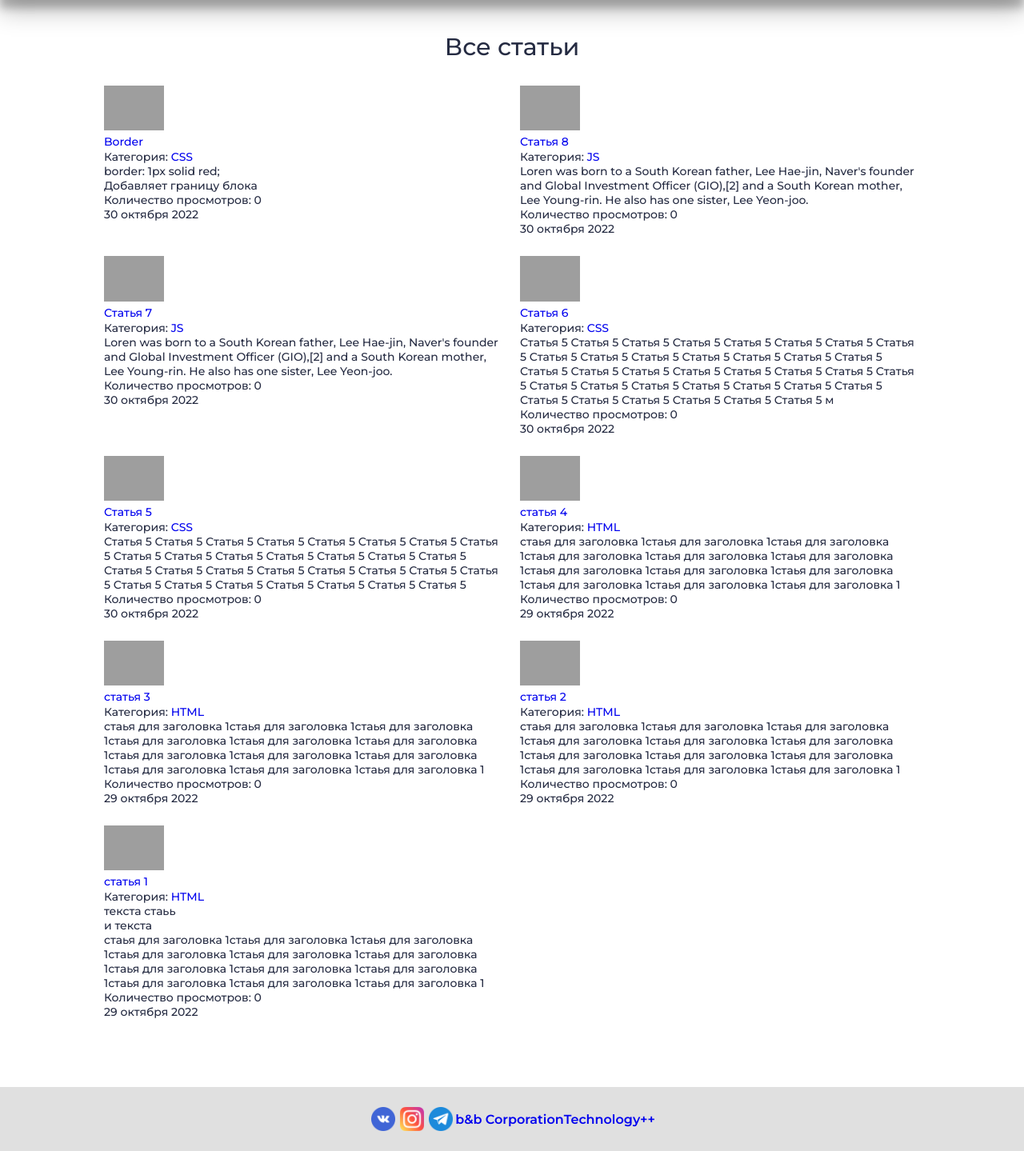
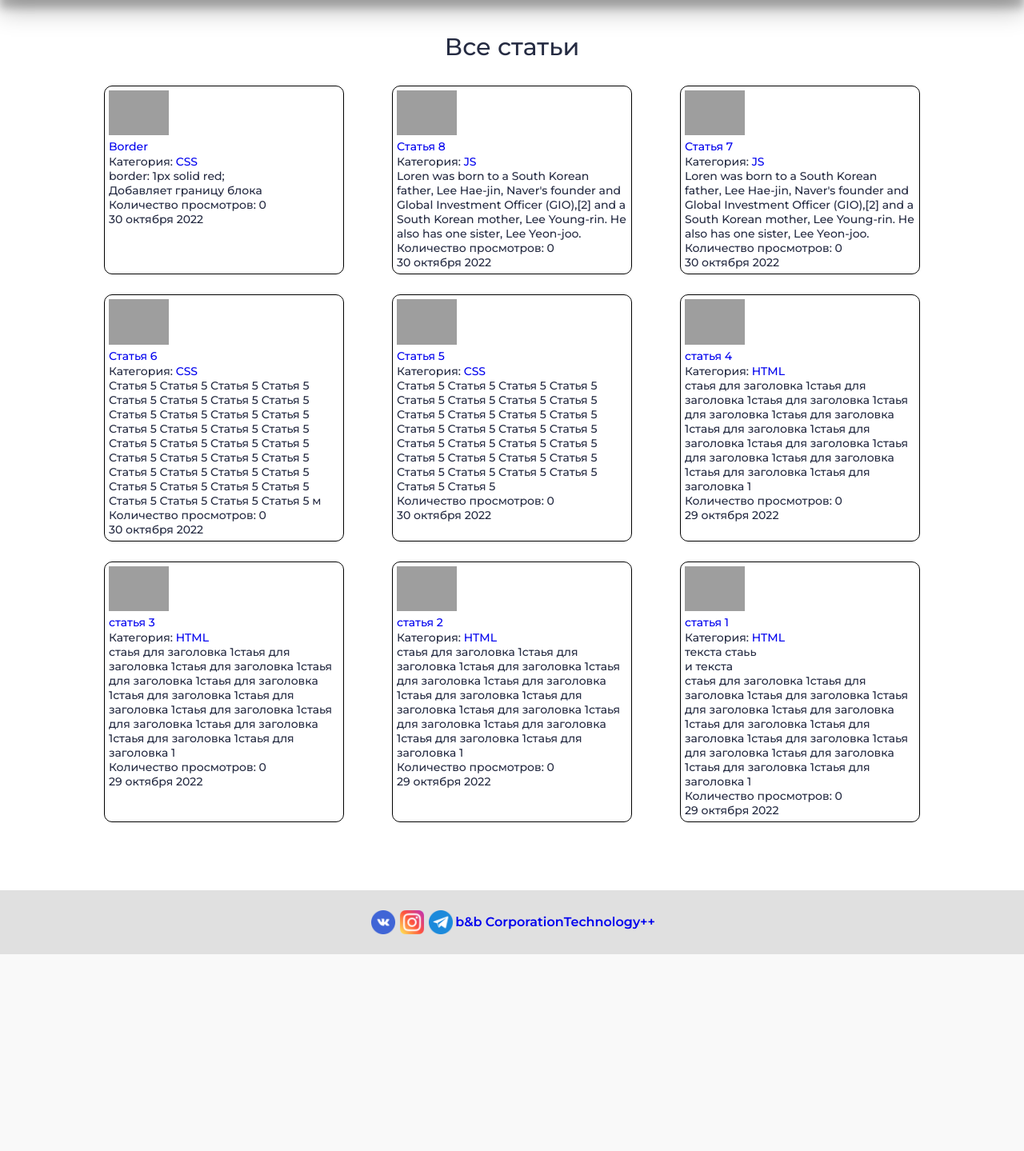
Before and after one commit to Lavarenka/frontend_help, a Django app: page / in a window 1280 px wide. Shown: the part 90-1529 px from the top of the page at 80% size. After the commit the page ends 1283 px from the top, so only its background shows below. Run offline with Django 4.2, Linux system fonts and the light colour scheme; data comes from the database, SQL or seed files in the repository; grey boxes are pictures that could not be loaded.

Commit message:
css border

```diff
--- a/fehelp/fehelp/static/css/styles.css
+++ b/fehelp/fehelp/static/css/styles.css
@@ -141,11 +141,14 @@ body {
 }
 
 .content-block {
+    border: 1px solid black;
+    border-radius:10px;
     flex: 0 0 auto;
-    width: 500px;
+    width: 300px;
     height: auto;
     margin: 5px 5px 20px 5px;
     display: flex;
+    padding: 5px;
 }
 
 .content-block__title {}
--- a/fehelp/static/css/styles.css
+++ b/fehelp/static/css/styles.css
@@ -144,10 +144,11 @@ body {
     border: 1px solid black;
     border-radius:10px;
     flex: 0 0 auto;
-    width: 500px;
+    width: 300px;
     height: auto;
     margin: 5px 5px 20px 5px;
     display: flex;
+    padding: 5px;
 }
 
 .content-block__title {}
```
